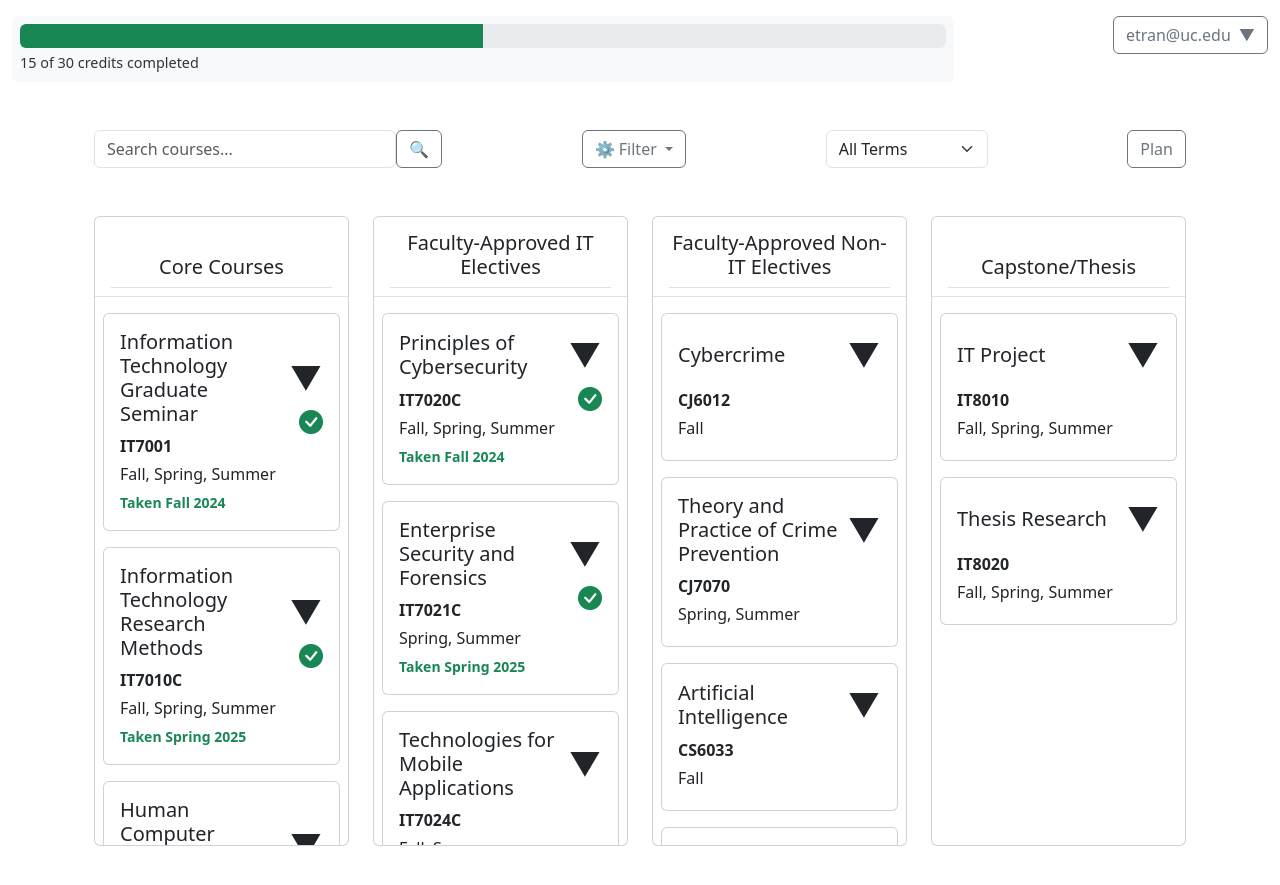
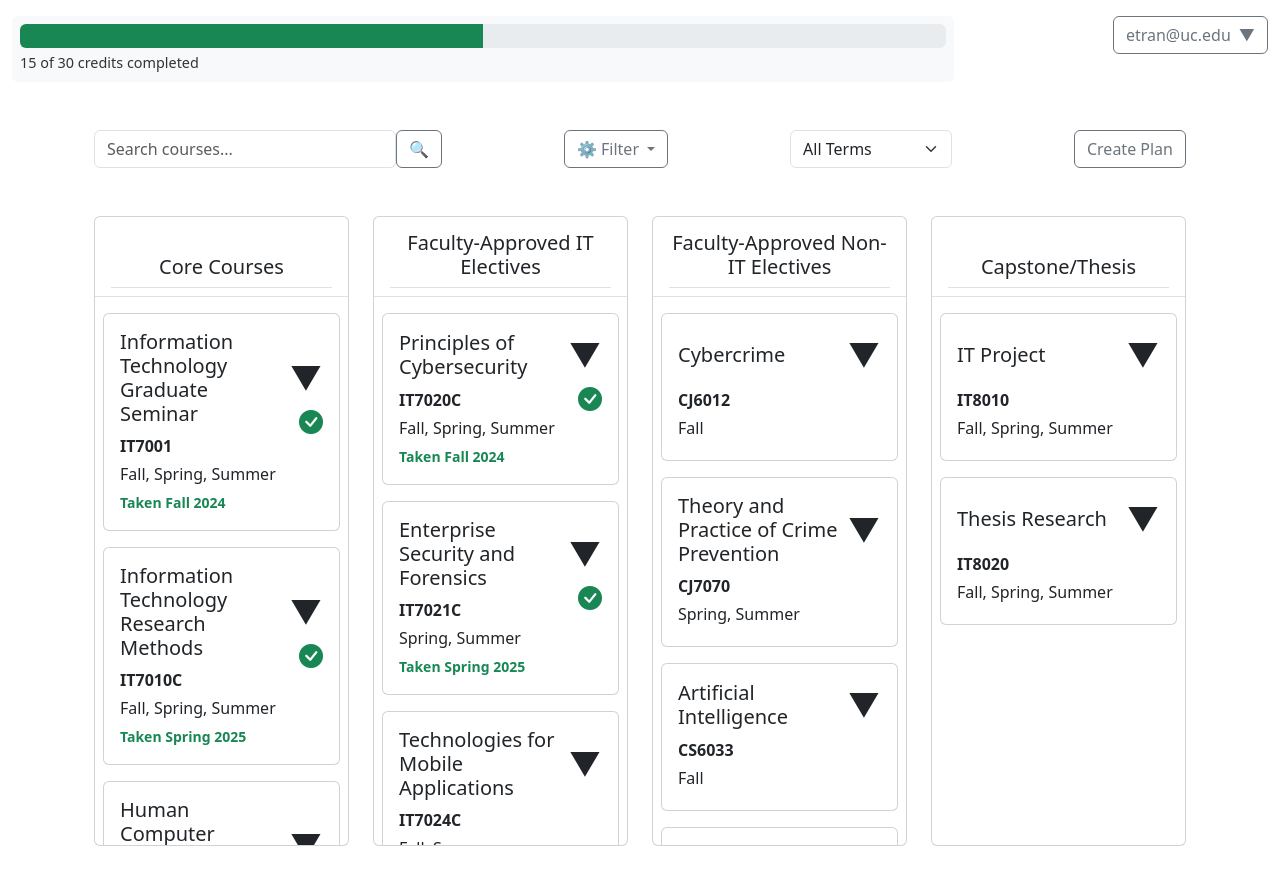
Before and after one commit to Janell-Huyck/msit-hci-prototype, a Jekyll site: the page built from index.html, in a window 1280 px wide. Shown: the top 885 px of the page. Built offline with Jekyll 4.4.1, drawn with Linux system fonts in a browser that asks for light colours.

Commit message:
Change 'Plan' to 'Create Plan'

```diff
--- a/_includes/top_controls.html
+++ b/_includes/top_controls.html
@@ -138,7 +138,7 @@
 
         <!-- Export button -->
         <div class="col-auto">
-            <a href="{{ site.url }}{{ site.baseurl }}/plan.html" class="btn btn-outline-secondary m2">Plan</a>
+            <a href="{{ site.url }}{{ site.baseurl }}/plan.html" class="btn btn-outline-secondary m2">Create Plan</a>
         </div>
     </div>
 </div>
```
